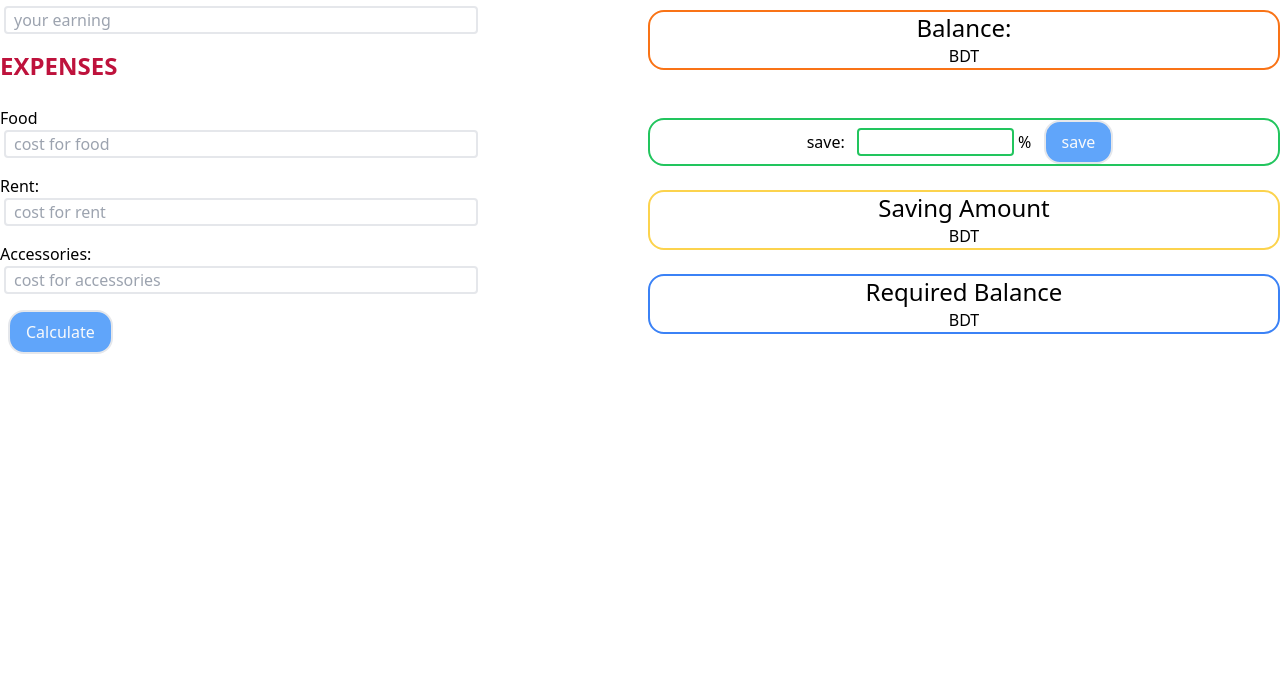
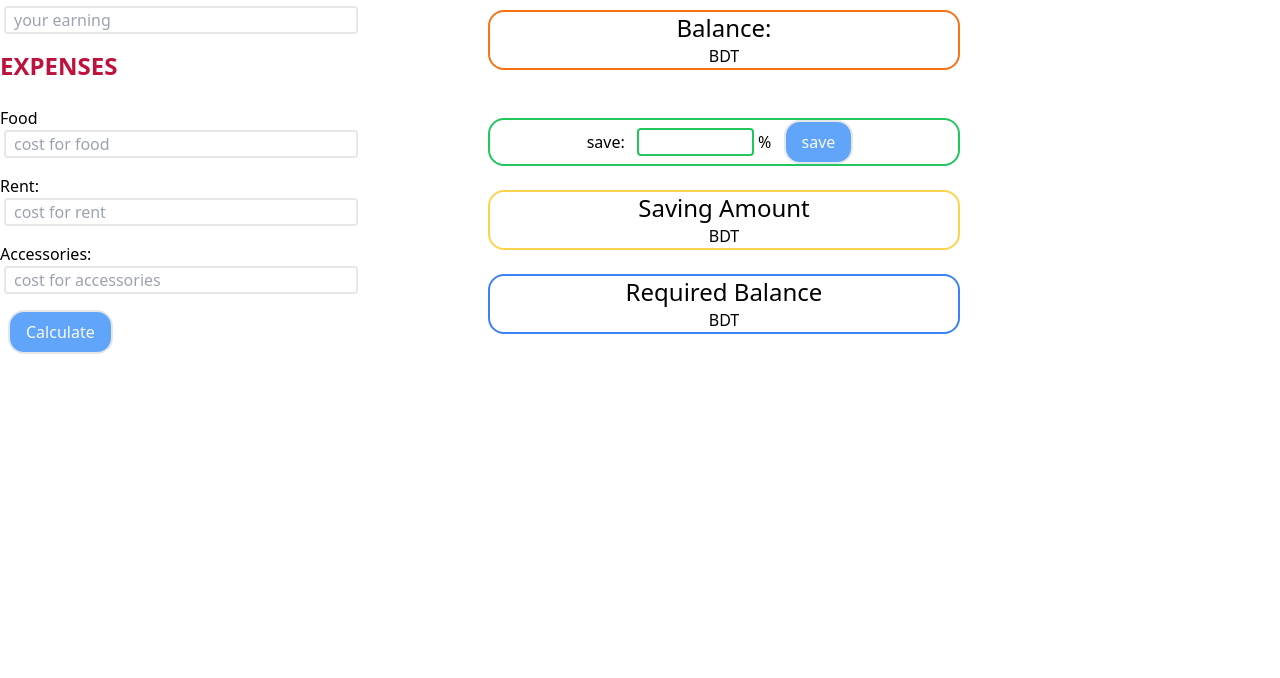
Before and after one commit to afridi814/ASSIGNMENT-5, a plain HTML site: page index.html in a window 1280 px wide. Shown: the part 122-800 px from the top of the page. Drawn offline with nearby package versions, Linux system fonts and the light colour scheme.

Commit message:
2nd push

```diff
--- a/index.html
+++ b/index.html
@@ -9,7 +9,7 @@
 
 </head>
 <body>
-    <section class="">
+    <section class="w-3/4">
         <h1 class="font-extrabold text-center text-2xl mb-4 ">my <span class="text-orange-600">WALLET</span></h1>
         <div class="columns-2 mb-12">
             <div>
```
